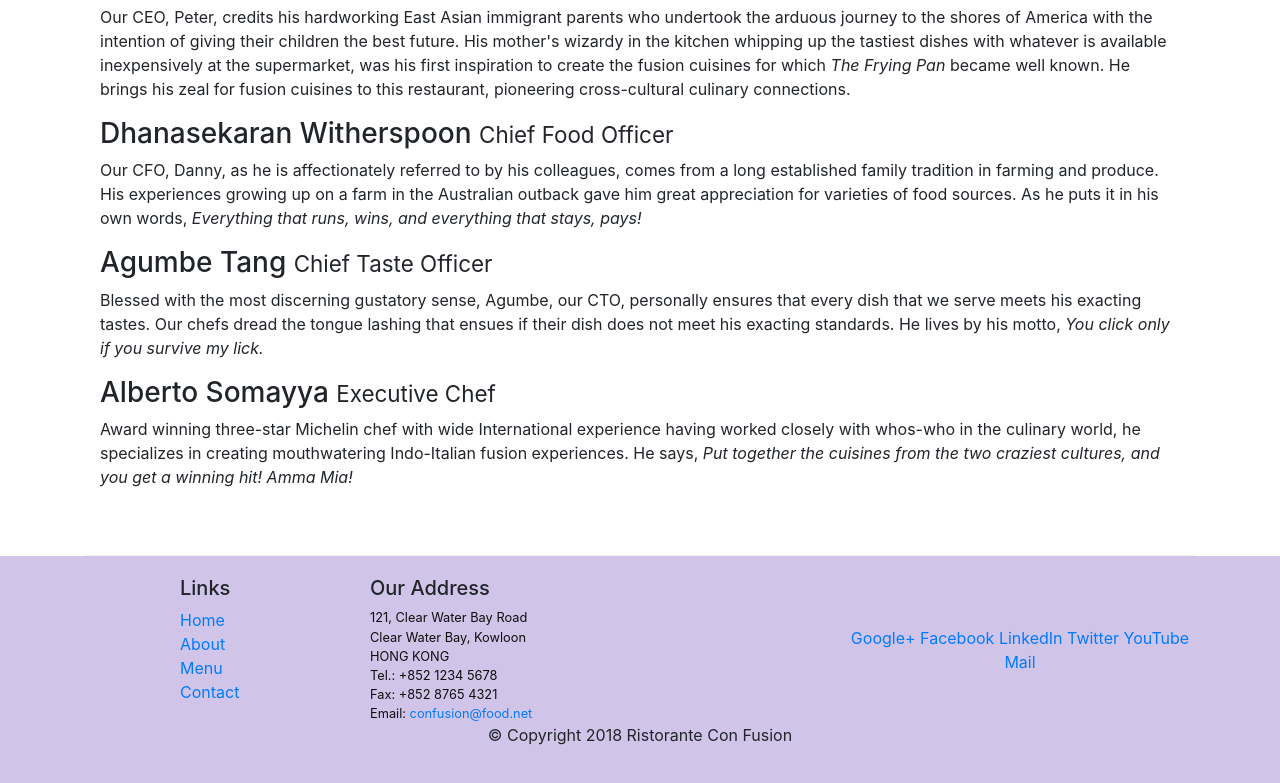
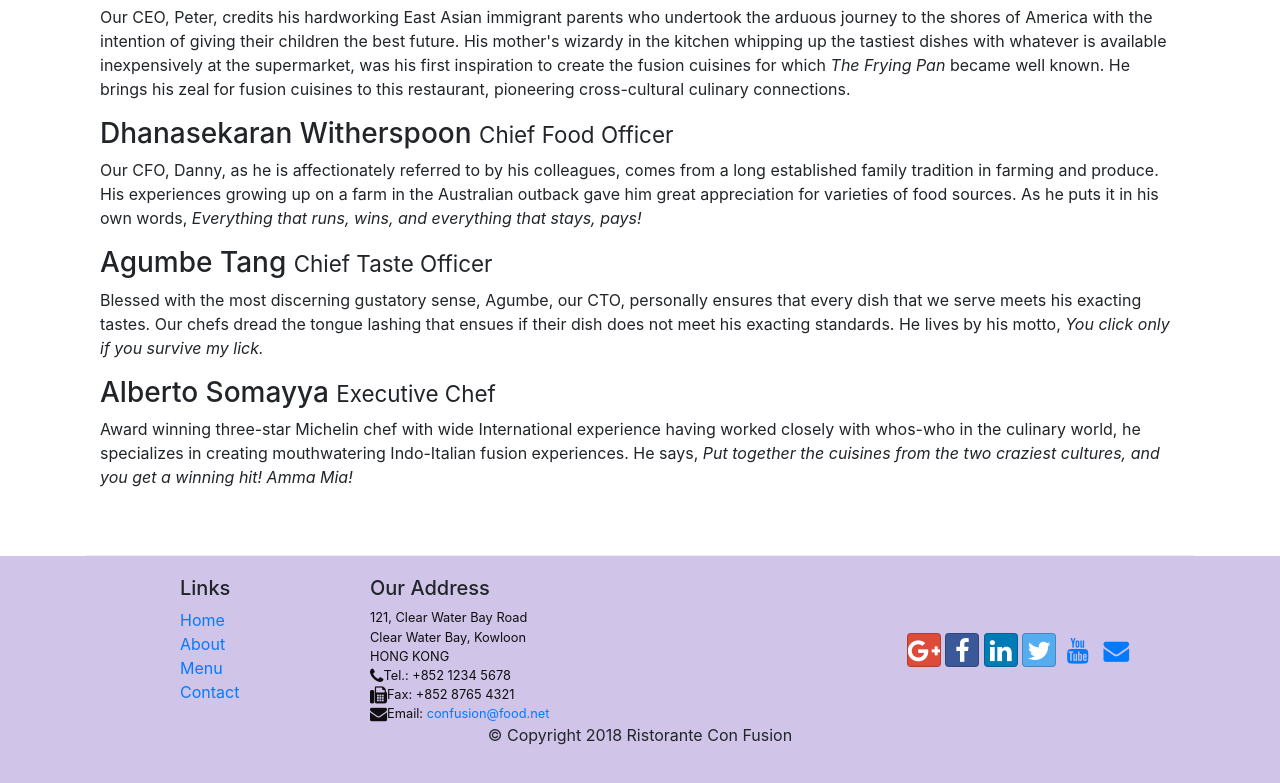
Before and after one commit to varadpanch/conFusion, a website: page aboutus.html in a window 1280 px wide. Shown: the part 998-1781 px from the top of the page. Drawn offline with nearby package versions, Linux system fonts and the light colour scheme.

Commit message:
Index fonts

```diff
--- a/aboutus.html
+++ b/aboutus.html
@@ -9,6 +9,8 @@
 
      <!-- Bootstrap CSS -->
      <link rel="stylesheet" href="node_modules/bootstrap/dist/css/bootstrap.min.css">
+     <link rel="stylesheet" href="node_modules/font-awesome/css/font-awesome.min.css">
+     <link rel="stylesheet" href="node_modules/bootstrap-social/bootstrap-social.css">
      <link rel="stylesheet" href="css/styles.css">
 
 
@@ -26,10 +28,10 @@
             <a class="navbar-brand mr-auto" href="./index.html">Ristorente Con Fusion</a>
             <div class="collapse navbar-collapse" id="Navbar">
             <ul class="navbar-nav mr-auto">
-                <li class="nav-item"><a class="nav-link" href="./index.html">Home</a></li>
-                <li class="nav-item active"><a class="nav-link" href="#">About</a></li>
-                <li class="nav-item"><a class="nav-link" href="#">Menu</a></li>
-                <li class="nav-item"><a class="nav-link" href="#">Contact</a></li>
+                <li class="nav-item"><a class="nav-link" href="./index.html"><span class="fa fa-home fa-lg"></span> Home</a></li>
+                <li class="nav-item active"><a class="nav-link" href="#"><span class="fa fa-info fa-lg"></span> About</a></li>
+                <li class="nav-item"><a class="nav-link" href="#"><span class="fa fa-list fa-lg"></span> Menu</a></li>
+                <li class="nav-item"><a class="nav-link" href="#"><span class="fa fa-address-card fa-lg"></span> Contact</a></li>
             </ul>
         </div>
         </div>
@@ -106,19 +108,19 @@
 		              121, Clear Water Bay Road<br>
 		              Clear Water Bay, Kowloon<br>
 		              HONG KONG<br>
-		              Tel.: +852 1234 5678<br>
-		              Fax: +852 8765 4321<br>
-		              Email: <a href="mailto:confusion@food.net">confusion@food.net</a>
+		              <i class="fa fa-phone fa-lg"></i>Tel.: +852 1234 5678<br>
+		              <i class="fa fa-fax fa-lg"></i>Fax: +852 8765 4321<br>
+		              <i class="fa fa-envelope fa-lg"></i>Email: <a href="mailto:confusion@food.net">confusion@food.net</a>
 		           </address>
                 </div>
                 <div class="col-12 col-sm-4 align-self-center">
                     <div class="text-center">
-                        <a href="http://google.com/+">Google+</a>
-                        <a href="http://www.facebook.com/profile.php?id=">Facebook</a>
-                        <a href="http://www.linkedin.com/in/">LinkedIn</a>
-                        <a href="http://twitter.com/">Twitter</a>
-                        <a href="http://youtube.com/">YouTube</a>
-                        <a href="mailto:">Mail</a>
+                        <a class="btn btn-social-icon btn-google" href="http://google.com/+"><i class="fa fa-google-plus fa-lg"></i></a>
+                        <a class="btn btn-social-icon btn-facebook" href="http://www.facebook.com/profile.php?id="><i class="fa fa-facebook fa-lg"></i></a>
+                        <a class="btn btn-social-icon btn-linkedin" href="http://www.linkedin.com/in/"><i class="fa fa-linkedin fa-lg"></i></a>
+                        <a class="btn btn-social-icon btn-twitter" href="http://twitter.com/"><i class="fa fa-twitter fa-lg"></i></a>
+                        <a class="btn btn-social-icon btn-youtube" href="http://youtube.com/"><i class="fa fa-youtube fa-lg"></i></a>
+                        <a class="btn btn-social-icon" href="mailto:"><i class="fa fa-envelope fa-lg"></i></a>
                     </div>
                 </div>
            </div>
--- a/package.json
+++ b/package.json
@@ -15,6 +15,8 @@
   },
   "dependencies": {
     "bootstrap": "^4.0.0",
+    "bootstrap-social": "^5.1.1",
+    "font-awesome": "^4.7.0",
     "jquery": "^3.3.1",
     "popper.js": "^1.12.9"
   }
```
Also changed, not shown: index.html (+15 -13 lines), 1 other file.
